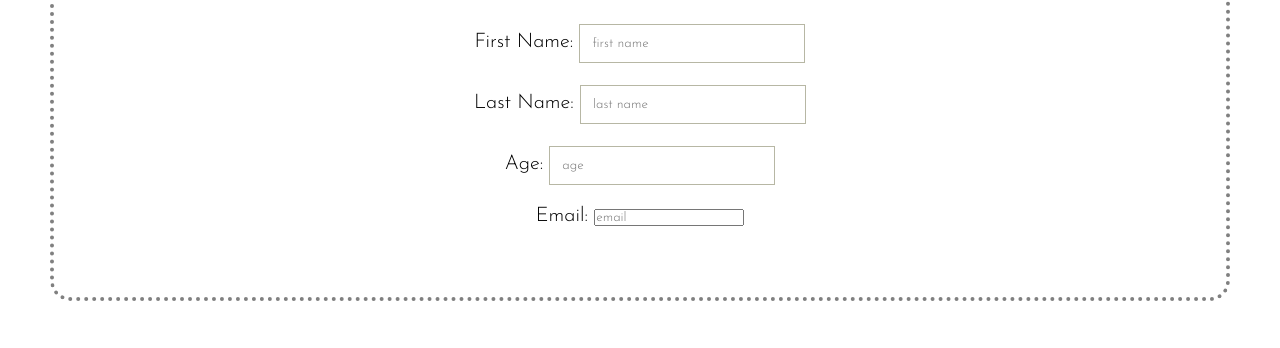
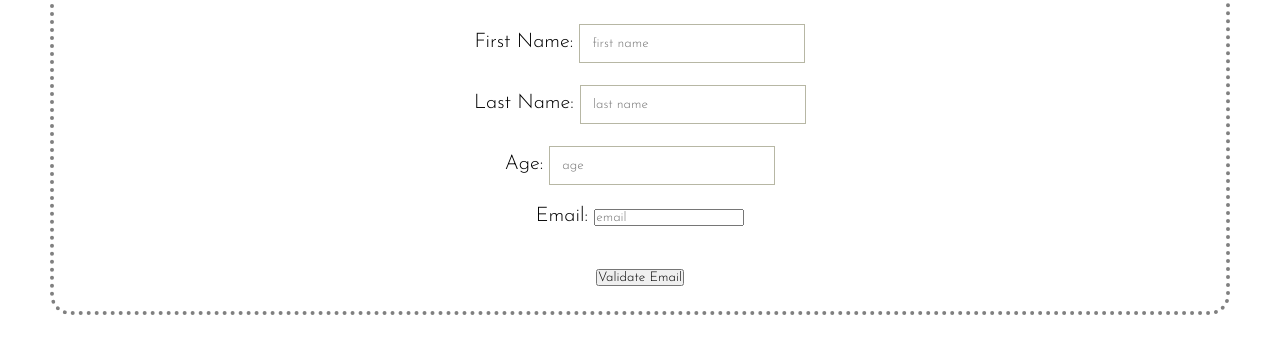
Before and after one commit to valeriavelasquez/dms_final, a plain HTML site: page index.html in a window 1280 px wide. Shown: the part 267-615 px from the top of the page. Drawn offline with Linux system fonts and the light colour scheme.

Commit message:
added validate email button

```diff
--- a/index.html
+++ b/index.html
@@ -118,7 +118,7 @@
                         Email: <input type="email" id="email" name="email" placeholder="email" pattern="[a-z0-9._%+-]+@[a-z0-9.-]+\.[a-z]{2,}$">
                         <div id="err_email" class="errMsg">Please enter your email!</div><br>
                         <div id="inv_email" class="errMsg">Please enter a valid email!</div><br>
-
+                        <input type="button" value="Validate Email" id="valemail" onclick="valEmail()"></div>
 
                     </div>
                     &nbsp;
```
